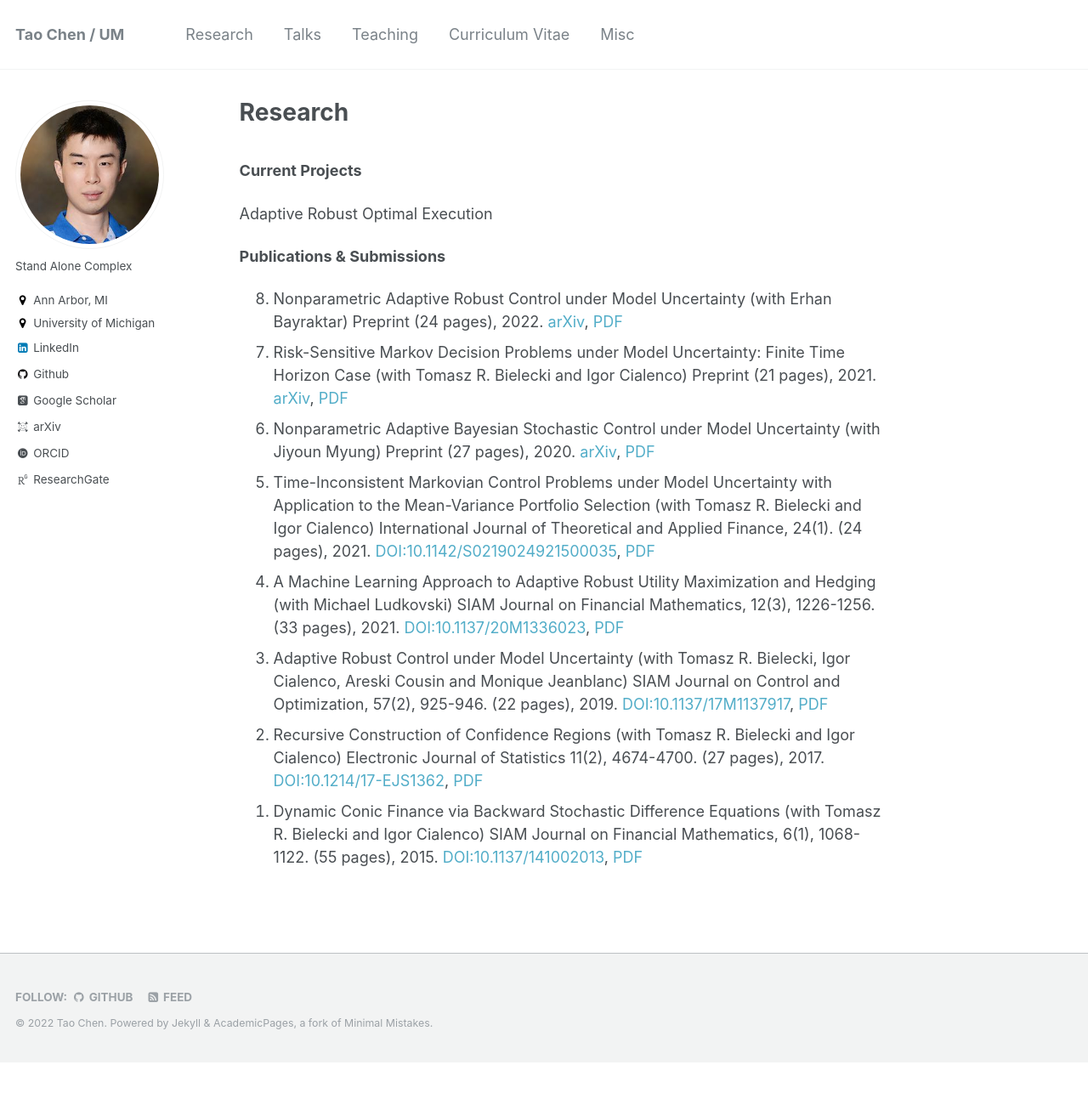
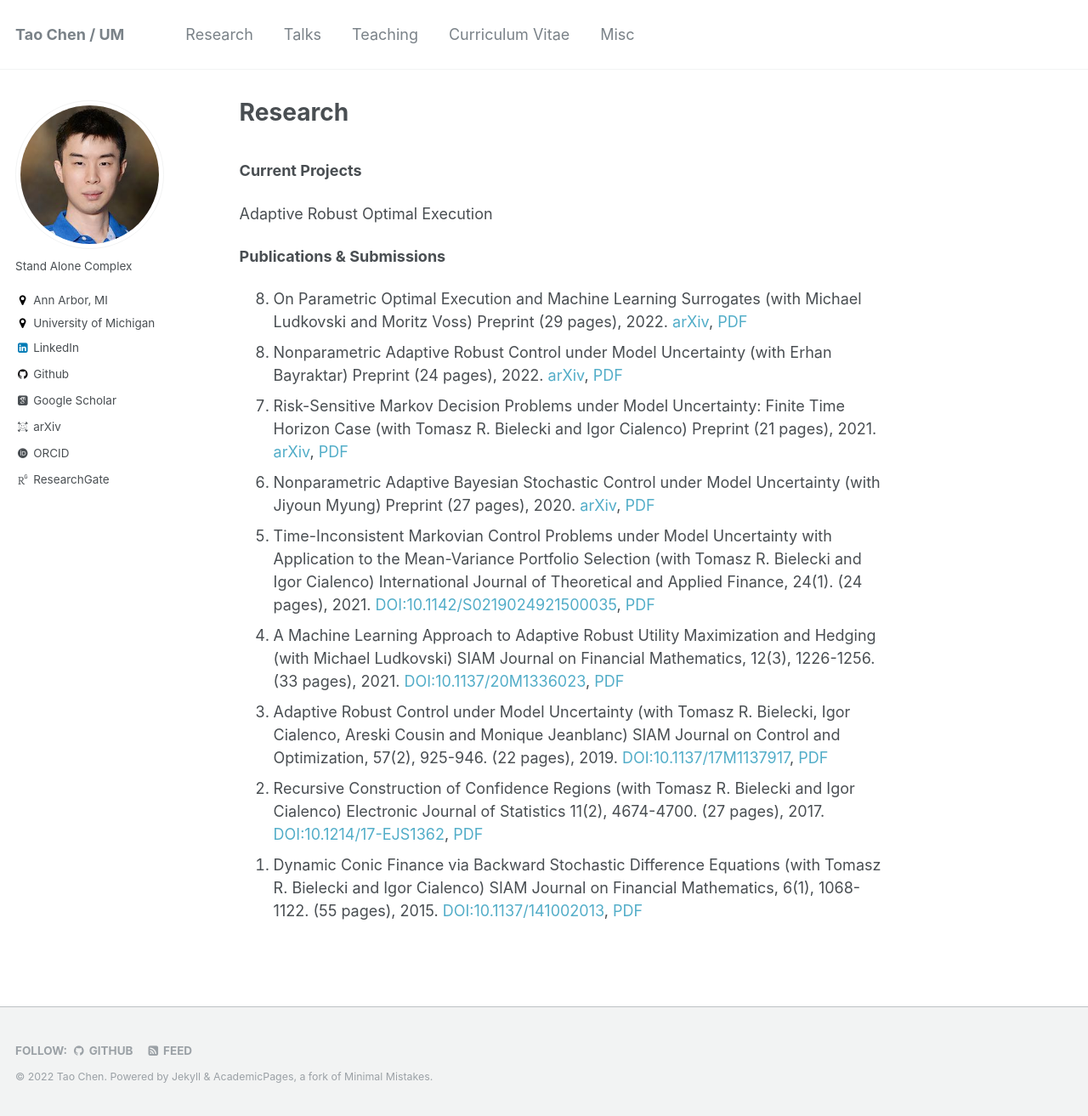
Before and after one commit to cherntodd/cherntodd.github.io, a Jekyll site: the page built from _pages/research.md, in a window 1280 px wide and 1313 px high. Shown: the whole window at 85% size. Built offline with Jekyll 4.4.1, drawn with Linux system fonts in a browser that asks for light colours; some web fonts are replaced.

Commit message:
Upload new paper

```diff
--- a/_pages/research.md
+++ b/_pages/research.md
@@ -11,6 +11,7 @@ Adaptive Robust Optimal Execution
 **Publications & Submissions**
 
 <ol>
+    <li value="8">On Parametric Optimal Execution and Machine Learning Surrogates (with Michael Ludkovski and Moritz Voss) Preprint (29 pages), 2022. <a href="https://arxiv.org/abs/2204.08581">arXiv</a>, <a href="http://taochen.im/files/execution.pdf">PDF</a></li>
     <li value="8">Nonparametric Adaptive Robust Control under Model Uncertainty (with Erhan Bayraktar) Preprint (24 pages), 2022. <a href="https://arxiv.org/abs/2202.10391">arXiv</a>, <a href="http://taochen.im/files/nonparametric.pdf">PDF</a></li>
     <li value="7">Risk-Sensitive Markov Decision Problems under Model Uncertainty: Finite Time Horizon Case (with Tomasz R. Bielecki and Igor Cialenco) Preprint (21 pages), 2021. <a href="https://arxiv.org/abs/2104.06915">arXiv</a>, <a href="http://taochen.im/files/risk-sensitive.pdf">PDF</a></li>
     <li value="6">Nonparametric Adaptive Bayesian Stochastic Control under Model Uncertainty (with Jiyoun Myung) Preprint (27 pages), 2020. <a href="https://arxiv.org/abs/2011.04804">arXiv</a>, <a href="http://taochen.im/files/AdaptiveBayesian.pdf">PDF</a></li>
```
Also changed, not shown: 1 other file.
